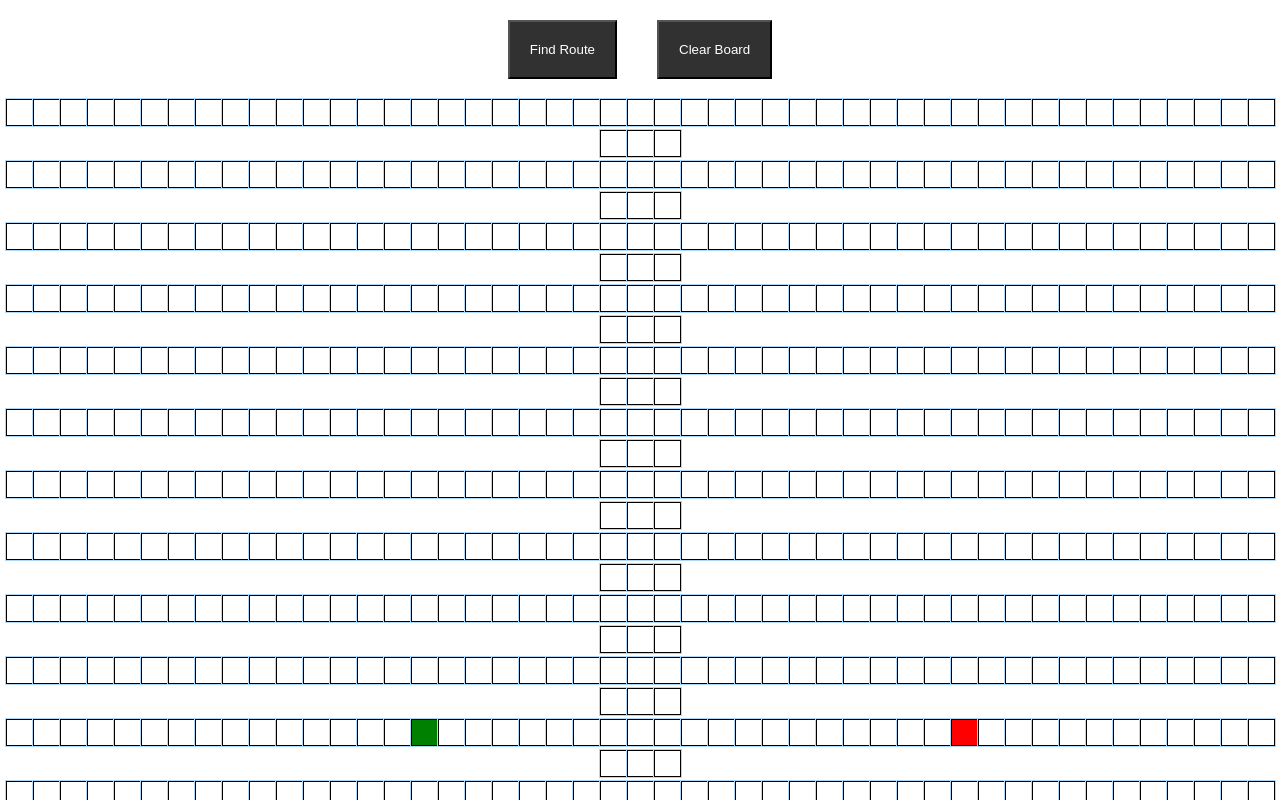
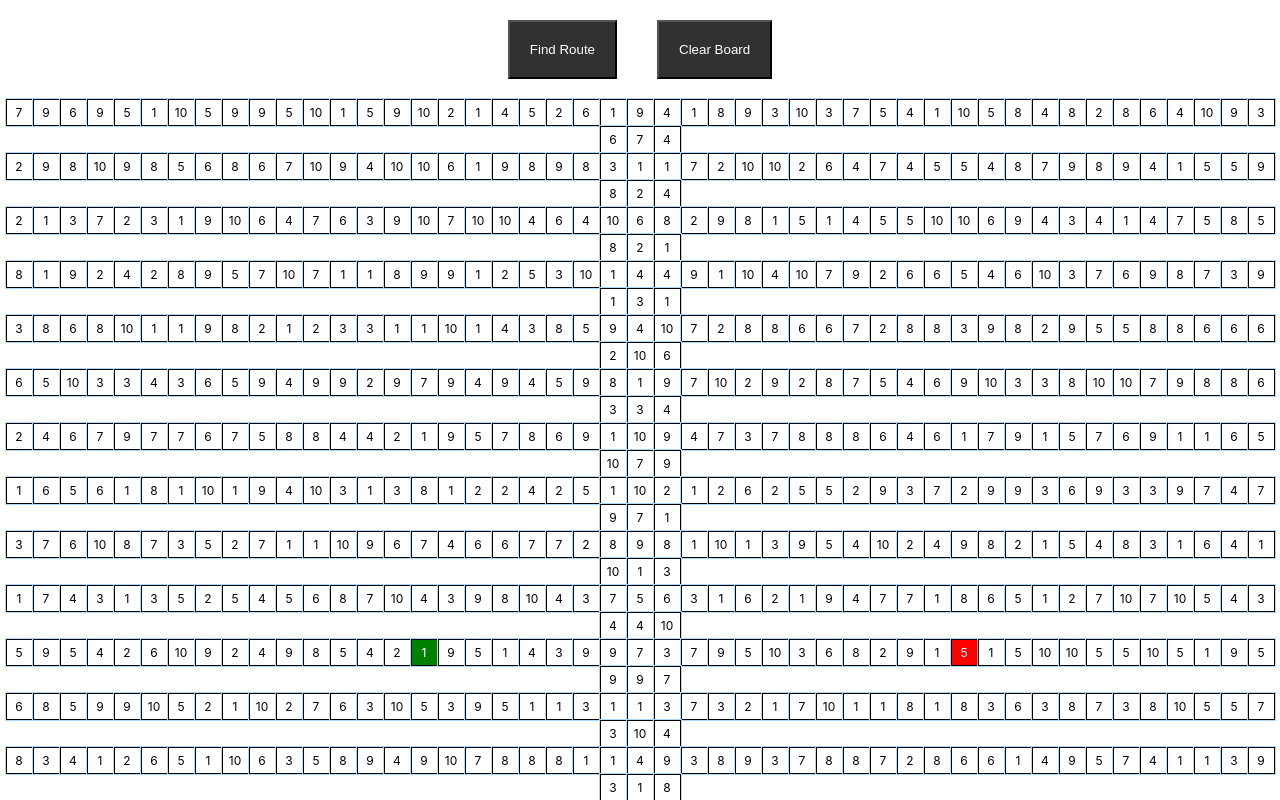
Before and after one commit to Dipto1971/RouteRecon, a React (Create React App) app: page / in a window 1280 px wide. Shown: the top 800 px of the page. Built offline with nearby package versions, Linux system fonts and the light colour scheme.

Commit message:
Initiated weights for each node.

```diff
--- a/src/PathfindingVisualizer/PathfindingVisualizer.jsx
+++ b/src/PathfindingVisualizer/PathfindingVisualizer.jsx
@@ -1,49 +1,62 @@
-import React, {Component} from 'react';
+import React, { useState, useEffect } from 'react';
 import Node from './Node/Node';
-import {getNodesInShortestPathOrder} from '../algorithms/dijkstra';
+import { getNodesInShortestPathOrder } from '../algorithms/dijkstra';
 import dijkstra from '../algorithms/dijkstra';
-
 import './PathfindingVisualizer.css';
 
-const START_NODE_ROW = 10;
-const START_NODE_COL = 15;
-const FINISH_NODE_ROW = 10;
-const FINISH_NODE_COL = 35;
+let START_NODE_ROW = 10;
+let START_NODE_COL = 15;
+let FINISH_NODE_ROW = 10;
+let FINISH_NODE_COL = 35;
 
-export default class PathfindingVisualizer extends Component {
-  constructor() {
-    super();
-    this.state = {
-      grid: [],
-      mouseIsPressed: false,
+const PathfindingVisualizer = () => {
+  const [grid, setGrid] = useState([]);
+  const [mouseIsPressed, setMouseIsPressed] = useState(false);
+  const [movingStartNode, setMovingStartNode] = useState(false);
+  const [movingFinishNode, setMovingFinishNode] = useState(false);
+
+  useEffect(() => {
+    const initialGrid = getInitialGrid();
+    setGrid(initialGrid);
+  }, []);
+
+  const handleMouseDown = (row, col) => {
+    if (row === START_NODE_ROW && col === START_NODE_COL) {
+      setMovingStartNode(true);
+    } else if (row === FINISH_NODE_ROW && col === FINISH_NODE_COL) {
+      setMovingFinishNode(true);
+    } else {
+      const newGrid = getNewGridWithWallToggled(grid, row, col);
+      setGrid(newGrid);
+    }
+    setMouseIsPressed(true);
   };
+
+  const handleMouseEnter = (row, col) => {
+    if (!mouseIsPressed) return;
+    if (movingStartNode) {
+      const newGrid = getGridWithMovedStartNode(grid, row, col);
+      setGrid(newGrid);
+    } else if (movingFinishNode) {
+      const newGrid = getGridWithMovedFinishNode(grid, row, col);
+      setGrid(newGrid);
+    } else {
+      const newGrid = getNewGridWithWallToggled(grid, row, col);
+      setGrid(newGrid);
     }
+  };
 
-  componentDidMount() {
-    const grid = getInitialGrid();
-    this.setState({grid});
-  }
+  const handleMouseUp = () => {
+    setMovingStartNode(false);
+    setMovingFinishNode(false);
+    setMouseIsPressed(false);
+  };
 
-  handleMouseDown(row, col) {
-    const newGrid = getNewGridWithWallToggled(this.state.grid, row, col);
-    this.setState({grid: newGrid, mouseIsPressed: true});
-  }
-
-  handleMouseEnter(row, col) {
-    if (!this.state.mouseIsPressed) return;
-    const newGrid = getNewGridWithWallToggled(this.state.grid, row, col);
-    this.setState({grid: newGrid});
-  }
-
-  handleMouseUp() {
-    this.setState({mouseIsPressed: false});
-  }
-
-  animateDijkstra(visitedNodesInOrder, nodesInShortestPathOrder) {
+  const animateDijkstra = (visitedNodesInOrder, nodesInShortestPathOrder) => {
     for (let i = 0; i <= visitedNodesInOrder.length; i++) {
       if (i === visitedNodesInOrder.length) {
         setTimeout(() => {
-          this.animateShortestPath(nodesInShortestPathOrder);
+          animateShortestPath(nodesInShortestPathOrder);
         }, 10 * i);
         return;
       }
@@ -53,9 +66,9 @@ export default class PathfindingVisualizer extends Component {
           'node node-visited';
       }, 10 * i);
     }
-  }
+  };
 
-  animateShortestPath(nodesInShortestPathOrder) {
+  const animateShortestPath = (nodesInShortestPathOrder) => {
     for (let i = 0; i < nodesInShortestPathOrder.length; i++) {
       setTimeout(() => {
         const node = nodesInShortestPathOrder[i];
@@ -63,34 +76,29 @@ export default class PathfindingVisualizer extends Component {
           'node node-shortest-path';
       }, 50 * i);
     }
-  }
+  };
 
-  visualizeDijkstra() {
-    const {grid} = this.state;
+  const visualizeDijkstra = () => {
     const startNode = grid[START_NODE_ROW][START_NODE_COL];
     const finishNode = grid[FINISH_NODE_ROW][FINISH_NODE_COL];
     const visitedNodesInOrder = dijkstra(grid, startNode, finishNode);
     const nodesInShortestPathOrder = getNodesInShortestPathOrder(finishNode);
-    this.animateDijkstra(visitedNodesInOrder, nodesInShortestPathOrder);
-  }
-
-  render() {
-    const {grid, mouseIsPressed} = this.state;
+    animateDijkstra(visitedNodesInOrder, nodesInShortestPathOrder);
+  };
 
   return (
     <>
-        <button onClick={() => this.visualizeDijkstra()} className='buttons'>
+      <button onClick={visualizeDijkstra} className='buttons'>
         Find Route
       </button>
       <button onClick={() => window.location.reload()} className='buttons'>
         Clear Board
       </button>
       <div className="grid">
-          {grid.map((row, rowIdx) => {
-            return (
+        {grid.map((row, rowIdx) => (
           <div key={rowIdx}>
             {row.map((node, nodeIdx) => {
-                  const {row, col, isFinish, isStart, isWall} = node;
+              const { row, col, isFinish, isStart, isWall, weight } = node;
               return (
                 <Node
                   key={nodeIdx}
@@ -98,23 +106,21 @@ export default class PathfindingVisualizer extends Component {
                   isFinish={isFinish}
                   isStart={isStart}
                   isWall={isWall}
+                  weight={weight}
                   mouseIsPressed={mouseIsPressed}
-                      onMouseDown={(row, col) => this.handleMouseDown(row, col)}
-                      onMouseEnter={(row, col) =>
-                        this.handleMouseEnter(row, col)
-                      }
-                      onMouseUp={() => this.handleMouseUp()}
-                      row={row}></Node>
+                  onMouseDown={(row, col) => handleMouseDown(row, col)}
+                  onMouseEnter={(row, col) => handleMouseEnter(row, col)}
+                  onMouseUp={handleMouseUp}
+                  row={row}
+                />
               );
             })}
           </div>
-            );
-          })}
+        ))}
       </div>
     </>
   );
-  }
-}
+};
 
 const getInitialGrid = () => {
   const grid = [];
@@ -137,6 +143,7 @@ const createNode = (col, row) => {
     distance: Infinity,
     isVisited: false,
     isWall: false,
+    weight: Math.floor(Math.random() * 10) + 1, // Assign a random weight between 1 and 10
     previousNode: null,
   };
 };
@@ -151,3 +158,27 @@ const getNewGridWithWallToggled = (grid, row, col) => {
   newGrid[row][col] = newNode;
   return newGrid;
 };
+
+const getGridWithMovedStartNode = (grid, row, col) => {
+  const newGrid = grid.slice();
+  const currentNode = newGrid[row][col];
+  const prevStartNode = newGrid[START_NODE_ROW][START_NODE_COL];
+  prevStartNode.isStart = false;
+  currentNode.isStart = true;
+  START_NODE_ROW = row;
+  START_NODE_COL = col;
+  return newGrid;
+};
+
+const getGridWithMovedFinishNode = (grid, row, col) => {
+  const newGrid = grid.slice();
+  const currentNode = newGrid[row][col];
+  const prevFinishNode = newGrid[FINISH_NODE_ROW][FINISH_NODE_COL];
+  prevFinishNode.isFinish = false;
+  currentNode.isFinish = true;
+  FINISH_NODE_ROW = row;
+  FINISH_NODE_COL = col;
+  return newGrid;
+};
+
+export default PathfindingVisualizer;
--- a/src/algorithms/dijkstra.js
+++ b/src/algorithms/dijkstra.js
@@ -1,43 +1,43 @@
-// Performs Dijkstra's algorithm; returns *all* nodes in the order
-// in which they were visited. Also makes nodes point back to their
-// previous node, effectively allowing us to compute the shortest path
-// by backtracking from the finish node.
+import PriorityQueue from 'js-priority-queue';
+
+// Performs Dijkstra's algorithm using a priority queue.
 const dijkstra = (grid, startNode, finishNode) => {
-
   const visitedNodesInOrder = [];
   startNode.distance = 0;
-  const unvisitedNodes = getAllNodes(grid);
+  const unvisitedNodes = new PriorityQueue({ comparator: (a, b) => a.distance - b.distance });
+  unvisitedNodes.queue(startNode);
 
-  while (!!unvisitedNodes.length) {
-    sortNodesByDistance(unvisitedNodes);
-    const closestNode = unvisitedNodes.shift();
-    // If we encounter a wall, we skip it.
+  while (unvisitedNodes.length) {
+    const closestNode = unvisitedNodes.dequeue();
+
     if (closestNode.isWall) continue;
-    // If the closest node is at a distance of infinity,
-    // we must be trapped and should therefore stop.
     if (closestNode.distance === Infinity) return visitedNodesInOrder;
+
     closestNode.isVisited = true;
     visitedNodesInOrder.push(closestNode);
+
     if (closestNode === finishNode) return visitedNodesInOrder;
-    updateUnvisitedNeighbors(closestNode, grid);
+
+    updateUnvisitedNeighbors(closestNode, grid, unvisitedNodes);
   }
+  return visitedNodesInOrder;
 }
 
-function sortNodesByDistance(unvisitedNodes) {
-  unvisitedNodes.sort((nodeA, nodeB) => nodeA.distance - nodeB.distance);
-}
-
-function updateUnvisitedNeighbors(node, grid) {
+function updateUnvisitedNeighbors(node, grid, unvisitedNodes) {
   const unvisitedNeighbors = getUnvisitedNeighbors(node, grid);
   for (const neighbor of unvisitedNeighbors) {
-    neighbor.distance = node.distance + 1;
-    neighbor.previousNode = node;
+    const newDistance = node.distance + neighbor.weight;
+    if (newDistance < neighbor.distance) {
+      neighbor.distance = newDistance;
+      neighbor.previousNode = node;
+      unvisitedNodes.queue(neighbor);
+    }
   }
 }
 
 function getUnvisitedNeighbors(node, grid) {
   const neighbors = [];
-  const {col, row} = node;
+  const { col, row } = node;
   if (row > 0) neighbors.push(grid[row - 1][col]);
   if (row < grid.length - 1) neighbors.push(grid[row + 1][col]);
   if (col > 0) neighbors.push(grid[row][col - 1]);
@@ -45,18 +45,6 @@ function getUnvisitedNeighbors(node, grid) {
   return neighbors.filter(neighbor => !neighbor.isVisited);
 }
 
-function getAllNodes(grid) {
-  const nodes = [];
-  for (const row of grid) {
-    for (const node of row) {
-      nodes.push(node);
-    }
-  }
-  return nodes;
-}
-
-// Backtracks from the finishNode to find the shortest path.
-// Only works when called *after* the dijkstra method above.
 export function getNodesInShortestPathOrder(finishNode) {
   const nodesInShortestPathOrder = [];
   let currentNode = finishNode;
```
Lines whose indentation alone changed are shown as unchanged.
